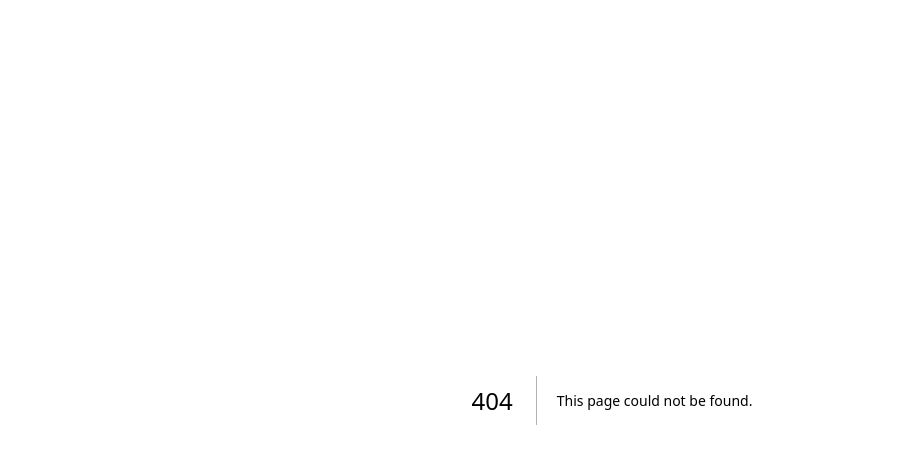
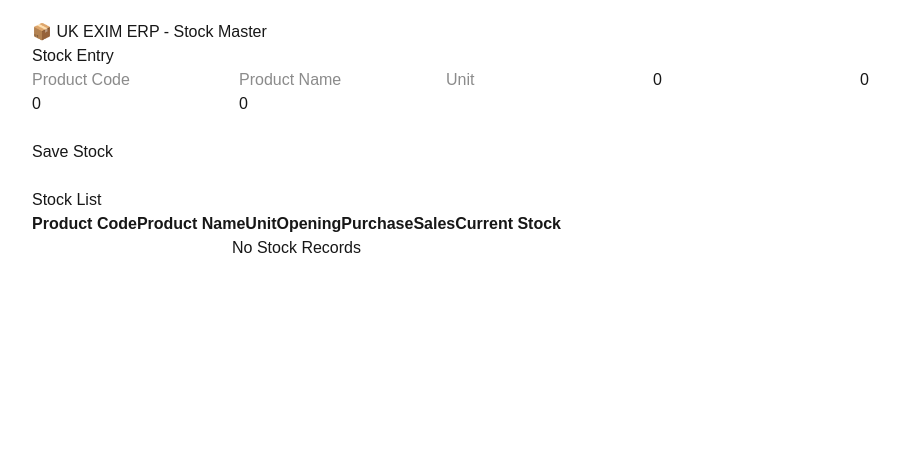
Before and after one commit to uttambhosale65/uk-exim-erp, a Next.js app: page /stock in a window 1280 px wide. Before the commit this address had no page. Shown: the top 464 px of the page, without its empty margins (28-928 px from the left). Built offline with nearby package versions, Linux system fonts and the light colour scheme.

Commit message:
Version 1.0 - Stock Module Completed

```diff
--- /dev/null
+++ b/app/components/stock/StockForm.tsx
@@ -0,0 +1,130 @@
+"use client";
+
+import { useState } from "react";
+import { Stock } from "./StockTypes";
+
+type StockFormProps = {
+  stockId: string;
+  onSave: (stock: Stock) => void;
+};
+
+export default function StockForm({
+  stockId,
+  onSave,
+}: StockFormProps) {
+  const [stock, setStock] = useState<Stock>({
+    id: "",
+    productCode: "",
+    productName: "",
+    unit: "",
+    openingStock: 0,
+    purchaseQty: 0,
+    salesQty: 0,
+    currentStock: 0,
+  });
+
+  function handleChange(e: React.ChangeEvent<HTMLInputElement>) {
+    const { name, value } = e.target;
+
+    const updated = {
+      ...stock,
+      [name]:
+        name === "openingStock" ||
+        name === "purchaseQty" ||
+        name === "salesQty"
+          ? Number(value)
+          : value,
+    };
+
+    updated.currentStock =
+      updated.openingStock +
+      updated.purchaseQty -
+      updated.salesQty;
+
+    setStock(updated);
+  }
+
+  function handleSubmit(e: React.FormEvent) {
+    e.preventDefault();
+
+    onSave({
+      ...stock,
+      id: stockId,
+    });
+
+    setStock({
+      id: "",
+      productCode: "",
+      productName: "",
+      unit: "",
+      openingStock: 0,
+      purchaseQty: 0,
+      salesQty: 0,
+      currentStock: 0,
+    });
+  }
+
+  return (
+    <form onSubmit={handleSubmit}>
+      <h2>Stock Entry</h2>
+
+      <input
+        name="productCode"
+        placeholder="Product Code"
+        value={stock.productCode}
+        onChange={handleChange}
+      />
+
+      <input
+        name="productName"
+        placeholder="Product Name"
+        value={stock.productName}
+        onChange={handleChange}
+      />
+
+      <input
+        name="unit"
+        placeholder="Unit"
+        value={stock.unit}
+        onChange={handleChange}
+      />
+
+      <input
+        type="number"
+        name="openingStock"
+        placeholder="Opening Stock"
+        value={stock.openingStock}
+        onChange={handleChange}
+      />
+
+      <input
+        type="number"
+        name="purchaseQty"
+        placeholder="Purchase Qty"
+        value={stock.purchaseQty}
+        onChange={handleChange}
+      />
+
+      <input
+        type="number"
+        name="salesQty"
+        placeholder="Sales Qty"
+        value={stock.salesQty}
+        onChange={handleChange}
+      />
+
+      <input
+        value={stock.currentStock}
+        readOnly
+        placeholder="Current Stock"
+      />
+
+      <br />
+      <br />
+
+      <button type="submit">
+        Save Stock
+      </button>
+    </form>
+  );
+}
--- /dev/null
+++ b/app/components/stock/StockStorage.ts
@@ -0,0 +1,19 @@
+import { Stock } from "./StockTypes";
+
+const STORAGE_KEY = "uk-exim-stock";
+
+export function loadStock(): Stock[] {
+  if (typeof window === "undefined") return [];
+
+  const data = localStorage.getItem(STORAGE_KEY);
+  return data ? JSON.parse(data) : [];
+}
+
+export function saveStock(stock: Stock[]) {
+  localStorage.setItem(STORAGE_KEY, JSON.stringify(stock));
+}
+
+export function getNextStockId(stock: Stock[]): string {
+  const next = stock.length + 1;
+  return "STK" + next.toString().padStart(4, "0");
+}
--- /dev/null
+++ b/app/components/stock/StockTable.tsx
@@ -0,0 +1,53 @@
+"use client";
+
+import { Stock } from "./StockTypes";
+
+type StockTableProps = {
+  stock: Stock[];
+};
+
+export default function StockTable({
+  stock,
+}: StockTableProps) {
+  return (
+    <div>
+      <h2>Stock List</h2>
+
+      <table border={1} cellPadding={8}>
+        <thead>
+          <tr>
+            <th>Product Code</th>
+            <th>Product Name</th>
+            <th>Unit</th>
+            <th>Opening</th>
+            <th>Purchase</th>
+            <th>Sales</th>
+            <th>Current Stock</th>
+          </tr>
+        </thead>
+
+        <tbody>
+          {stock.length === 0 ? (
+            <tr>
+              <td colSpan={7} style={{ textAlign: "center" }}>
+                No Stock Records
+              </td>
+            </tr>
+          ) : (
+            stock.map((item) => (
+              <tr key={item.id}>
+                <td>{item.productCode}</td>
+                <td>{item.productName}</td>
+                <td>{item.unit}</td>
+                <td>{item.openingStock}</td>
+                <td>{item.purchaseQty}</td>
+                <td>{item.salesQty}</td>
+                <td>{item.currentStock}</td>
+              </tr>
+            ))
+          )}
+        </tbody>
+      </table>
+    </div>
+  );
+}
--- /dev/null
+++ b/app/components/stock/StockTypes.ts
@@ -0,0 +1,10 @@
+export type Stock = {
+  id: string;
+  productCode: string;
+  productName: string;
+  unit: string;
+  openingStock: number;
+  purchaseQty: number;
+  salesQty: number;
+  currentStock: number;
+};
--- /dev/null
+++ b/app/stock/page.tsx
@@ -0,0 +1,55 @@
+"use client";
+
+import { useEffect, useState } from "react";
+
+import StockForm from "../components/stock/StockForm";
+import StockTable from "../components/stock/StockTable";
+
+import { Stock } from "../components/stock/StockTypes";
+
+import {
+  loadStock,
+  saveStock,
+  getNextStockId,
+} from "../components/stock/StockStorage";
+
+export default function StockPage() {
+  const [stock, setStock] = useState<Stock[]>([]);
+  const [stockId, setStockId] = useState("");
+
+  useEffect(() => {
+    const data = loadStock();
+    setStock(data);
+    setStockId(getNextStockId(data));
+  }, []);
+
+  useEffect(() => {
+    saveStock(stock);
+    setStockId(getNextStockId(stock));
+  }, [stock]);
+
+  const addStock = (item: Stock) => {
+    setStock((prev) => [...prev, item]);
+  };
+
+  return (
+    <div
+      style={{
+        padding: "20px",
+        maxWidth: "1200px",
+        margin: "0 auto",
+      }}
+    >
+      <h1>📦 UK EXIM ERP - Stock Master</h1>
+
+      <StockForm
+        stockId={stockId}
+        onSave={addStock}
+      />
+
+      <br />
+
+      <StockTable stock={stock} />
+    </div>
+  );
+}
```
